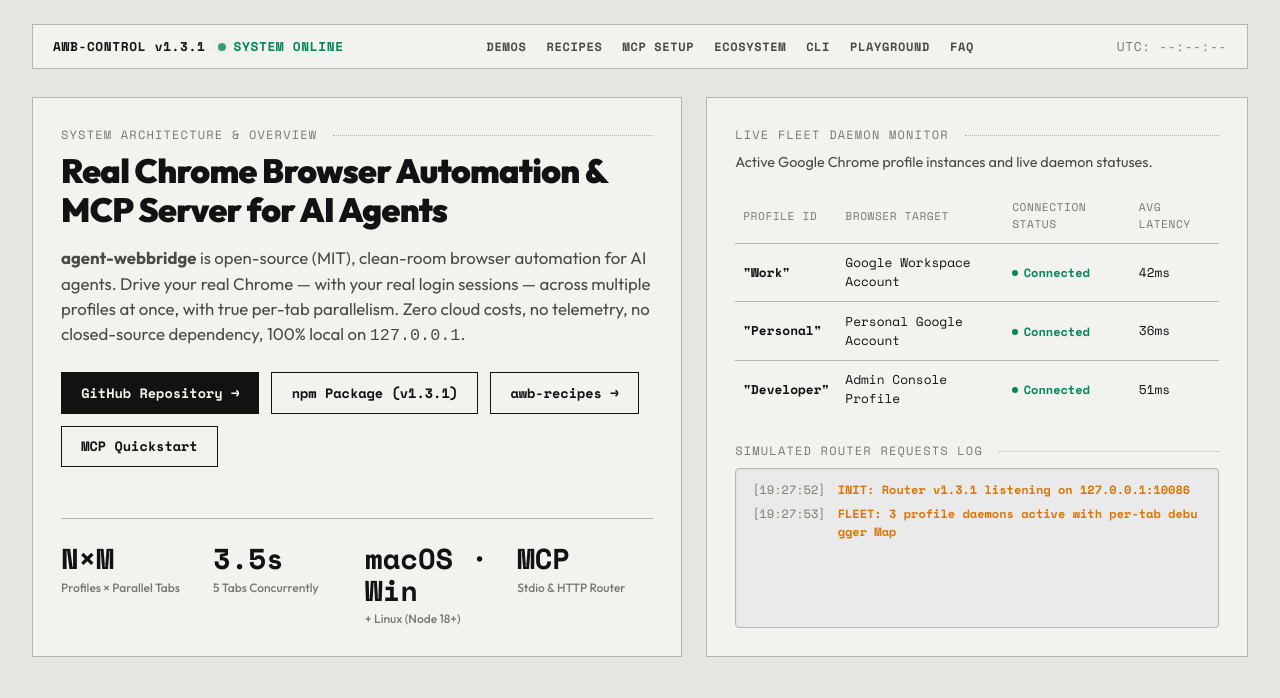
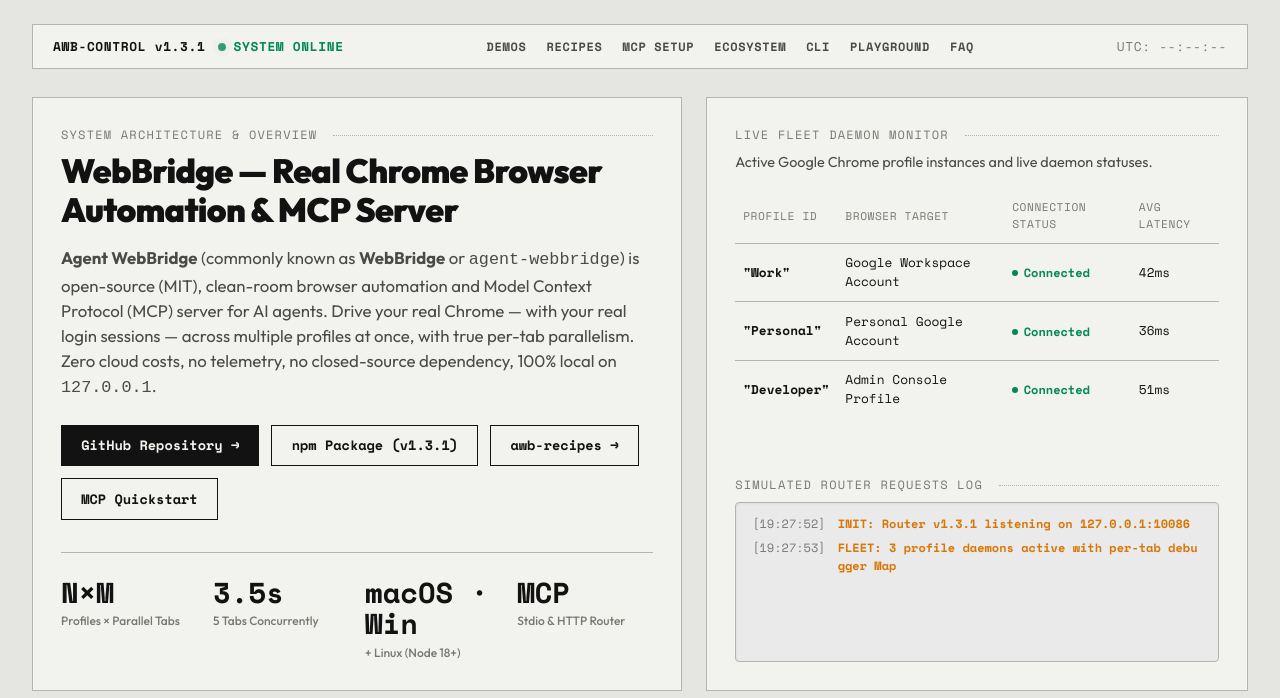
Before and after one commit to jeet-dhandha/agent-webbridge, a browser extension: page docs/index.html in a window 1280 px wide. Shown: the top 698 px of the page. Drawn offline with nearby package versions, Linux system fonts and the light colour scheme.

Commit message:
seo: front-load WebBridge in title, keywords, alternateNames, and point npm homepage to website

```diff
--- a/docs/index.html
+++ b/docs/index.html
@@ -5,25 +5,25 @@
 <meta name="viewport" content="width=device-width, initial-scale=1">
 
 <!-- Primary SEO: Title & Description -->
-<title>agent-webbridge — Real Chrome Automation &amp; MCP Server for AI Agents</title>
-<meta name="description" content="Drive your real, logged-in Chrome with Claude Code, Cursor, and MCP clients. Multi-profile orchestration, true parallel tabs, awb-recipes, 100% local on 127.0.0.1.">
+<title>WebBridge — Agent WebBridge: Browser Automation &amp; MCP Server for AI Agents</title>
+<meta name="description" content="WebBridge (Agent WebBridge): Drive your real, logged-in Chrome with Claude Code, Cursor, and MCP clients. Multi-profile orchestration, parallel tabs, awb-recipes, 100% local on 127.0.0.1.">
 <link rel="canonical" href="https://jeet-dhandha.github.io/agent-webbridge/">
 <meta name="robots" content="index,follow">
-<meta name="keywords" content="mcp server, claude code, chrome automation, awb recipes, browser automation, multi chrome profile, parallel tabs, cursor mcp, ai agent browser, web scraping">
+<meta name="keywords" content="webbridge, agent webbridge, open webbridge, kimi webbridge, mcp server, claude code, chrome automation, awb recipes, browser automation, multi chrome profile, parallel tabs, cursor mcp, ai agent browser, web scraping">
 
 <!-- Open Graph / Facebook -->
 <meta property="og:type" content="website">
-<meta property="og:site_name" content="agent-webbridge">
-<meta property="og:title" content="agent-webbridge — Real Chrome Automation &amp; MCP Server for AI Agents">
-<meta property="og:description" content="Drive your real Chrome — with your real login sessions — across multiple profiles at once, with true per-tab parallelism and community recipes. Open-source, MIT.">
+<meta property="og:site_name" content="WebBridge">
+<meta property="og:title" content="WebBridge — Agent WebBridge: Real Chrome Automation &amp; MCP Server">
+<meta property="og:description" content="WebBridge: Drive your real Chrome — with your real login sessions — across multiple profiles at once, with true per-tab parallelism and community recipes. Open-source, MIT.">
 <meta property="og:url" content="https://jeet-dhandha.github.io/agent-webbridge/">
 <meta property="og:image" content="https://opengraph.githubassets.com/1/jeet-dhandha/agent-webbridge">
 
 <!-- Twitter -->
 <meta name="twitter:card" content="summary_large_image">
-<meta name="twitter:title" content="agent-webbridge — Real Chrome Automation &amp; MCP Server for AI Agents">
-<meta name="twitter:description" content="Drive your real Chrome — with your real login sessions — across multiple profiles at once, with true per-tab parallelism and community recipes. Open-source, MIT.">
-<meta name="twitter:image" content="https://opengraph.githubassets.com/1/jeet-dhandha/agent-webbridge">
+<meta name="twitter:title" content="WebBridge — Agent WebBridge: Real Chrome Automation &amp; MCP Server">
+<meta name="twitter:description" content="WebBridge: Drive your real Chrome — with your real login sessions — across multiple profiles at once, with true per-tab parallelism and community recipes. Open-source, MIT.">
+<meta property="twitter:image" content="https://opengraph.githubassets.com/1/jeet-dhandha/agent-webbridge">
 
 <!-- Structured data: SoftwareApplication (Google rich result + LLM-parseable facts) -->
 <script type="application/ld+json">
@@ -31,7 +31,7 @@
   "@context": "https://schema.org",
   "@type": "SoftwareApplication",
   "name": "agent-webbridge",
-  "alternateName": "agent-webbridge (multi-profile, per-tab parallelism, MCP server)",
+  "alternateName": ["WebBridge", "Agent WebBridge", "Open WebBridge Alternative", "Kimi WebBridge Alternative", "WebBridge MCP"],
   "applicationCategory": "DeveloperApplication",
   "operatingSystem": "macOS, Windows, Linux",
   "softwareVersion": "1.3.1",
@@ -1126,9 +1126,9 @@
     <!-- LEFT CARD: INTRODUCTION AND QUICK ACTIONS -->
     <div class="card">
       <div class="card-header-sub">System Architecture &amp; Overview</div>
-      <h1 class="card-title">Real Chrome Browser Automation &amp; MCP Server for AI Agents</h1>
+      <h1 class="card-title">WebBridge — Real Chrome Browser Automation &amp; MCP Server</h1>
       <p class="card-desc">
-        <strong>agent-webbridge</strong> is open-source (MIT), clean-room browser automation for AI agents. Drive your real Chrome — with your real login sessions — across multiple profiles at once, with true per-tab parallelism. Zero cloud costs, no telemetry, no closed-source dependency, 100% local on <code>127.0.0.1</code>.
+        <strong>Agent WebBridge</strong> (commonly known as <strong>WebBridge</strong> or <code>agent-webbridge</code>) is open-source (MIT), clean-room browser automation and Model Context Protocol (MCP) server for AI agents. Drive your real Chrome — with your real login sessions — across multiple profiles at once, with true per-tab parallelism. Zero cloud costs, no telemetry, no closed-source dependency, 100% local on <code>127.0.0.1</code>.
       </p>
 
       <div class="actions-row">
--- a/package.json
+++ b/package.json
@@ -38,7 +38,10 @@
     "LICENSE"
   ],
   "keywords": [
+    "webbridge",
     "agent-webbridge",
+    "open-webbridge",
+    "kimi-webbridge",
     "browser-automation",
     "web-automation",
     "chrome",
@@ -68,7 +71,7 @@
     "type": "git",
     "url": "git+https://github.com/jeet-dhandha/agent-webbridge.git"
   },
-  "homepage": "https://github.com/jeet-dhandha/agent-webbridge#readme",
+  "homepage": "https://jeet-dhandha.github.io/agent-webbridge/",
   "bugs": {
     "url": "https://github.com/jeet-dhandha/agent-webbridge/issues"
   },
```
